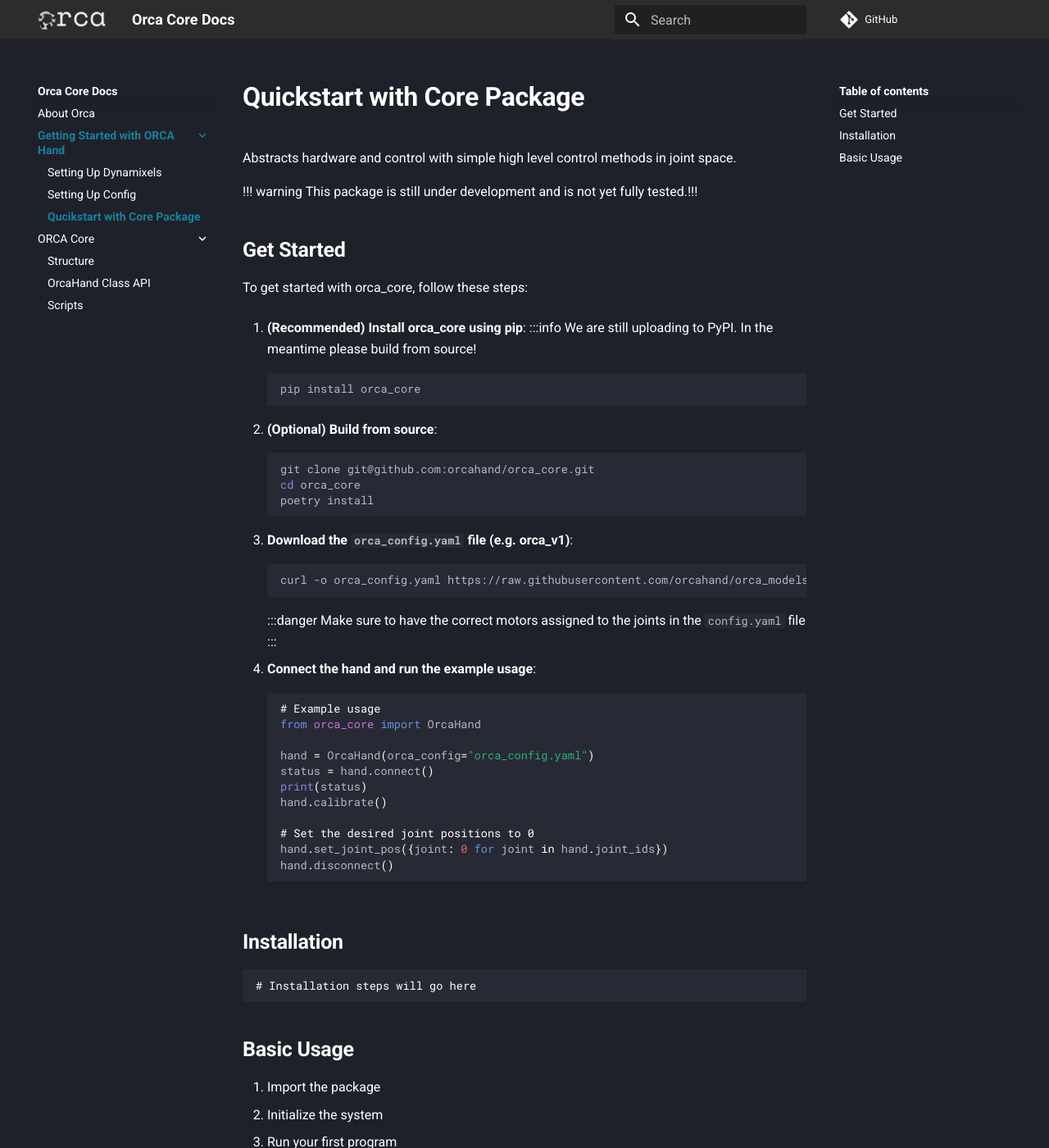
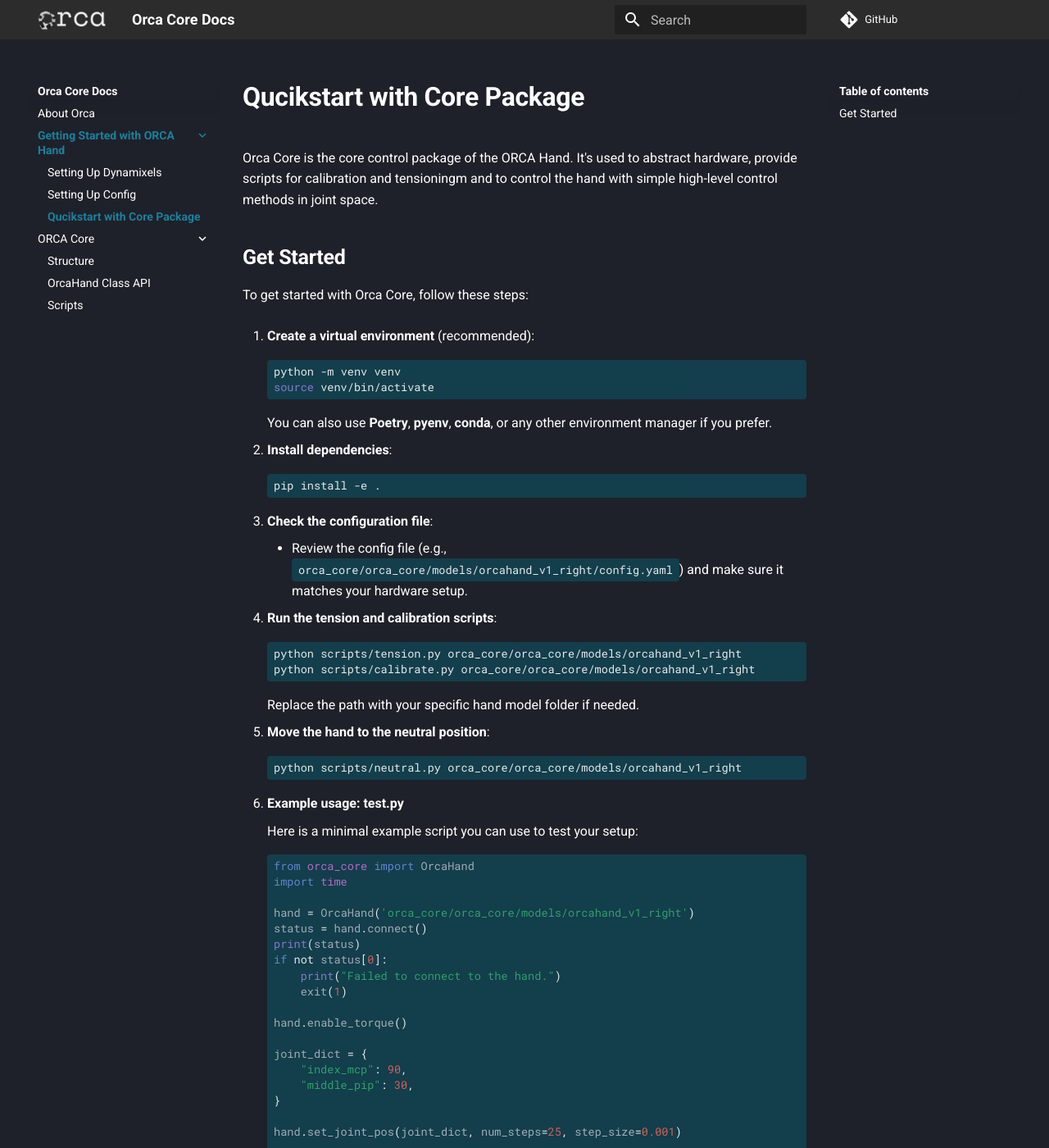
Before and after one commit to orcahand/orca_core, an MkDocs documentation site: the page built from docs/pages/getting-started-docs/quickstart-with-core-package.md, in a window 1280 px wide and 1400 px high. Shown: the whole window at 82% size. Built offline with MkDocs 1.6.1 and Material for MkDocs 9.7.7, drawn with Linux system fonts in a browser that asks for light colours; some of the changed text lies outside the part shown.

````diff
--- a/docs/css/overrides.css
+++ b/docs/css/overrides.css
@@ -98,3 +98,28 @@
   font-size: 1rem !important;
   line-height: 1.1;
 }
+
+/* Override Material’s inline‐code vars */
+:root {
+  --md-typeset-code-background: #0c5b6f91;
+  --md-typeset-code-border-radius: 4px;
+  --md-typeset-code-padding: 5px 8px;
+  --md-typeset-code-opacity: 0.9;
+}
+
+/* Fallback in case theme uses direct selectors */
+.md-typeset code {
+  background-color: var(--md-typeset-code-background) !important;
+  border-radius: var(--md-typeset-code-border-radius) !important;
+  padding: var(--md-typeset-code-padding) !important;
+  opacity: var(--md-typeset-code-opacity) !important;
+}
+
+/* Fallback in case theme uses direct selectors */
+.md-typeset code {
+  background-color: var(--md-typeset-code-background) !important;
+  color: #ffffff !important;                            /* make inline code text white */
+  border-radius: var(--md-typeset-code-border-radius) !important;
+  padding: var(--md-typeset-code-padding) !important;
+  opacity: var(--md-typeset-code-opacity) !important;
+}
--- a/docs/pages/getting-started-docs/quickstart-with-core-package.md
+++ b/docs/pages/getting-started-docs/quickstart-with-core-package.md
@@ -1,62 +1,77 @@
-# Quickstart with Core Package
-
-Abstracts hardware and control with simple high level control methods in joint space.
-
-!!!  warning
-This package is still under development and is not yet fully tested.!!!
+Orca Core is the core control package of the ORCA Hand. It's used to abstract hardware, provide scripts for calibration and tensioningm and to control the hand with simple high-level control methods in joint space.
 
 ## Get Started
 
-To get started with orca_core, follow these steps:
+To get started with Orca Core, follow these steps:
 
-1. **(Recommended) Install orca_core using pip**:
-    :::info
-    We are still uploading to PyPI. In the meantime please build from source!
+1. **Create a virtual environment** (recommended):
+
     ```sh
-    pip install orca_core
+    python -m venv venv
+    source venv/bin/activate
     ```
 
-2. **(Optional) Build from source**:
+    You can also use **Poetry**, **pyenv**, **conda**, or any other environment manager if you prefer.
+
+2. **Install dependencies**:
 
     ```sh
-    git clone git@github.com:orcahand/orca_core.git
-    cd orca_core
-    poetry install
+    pip install -e .
     ```
 
-3. **Download the `orca_config.yaml` file (e.g. orca_v1)**:
+3. **Check the configuration file**:
+
+    - Review the config file (e.g., `orca_core/orca_core/models/orcahand_v1_right/config.yaml`) and make sure it matches your hardware setup.
+
+4. **Run the tension and calibration scripts**:
+
     ```sh
-    curl -o orca_config.yaml https://raw.githubusercontent.com/orcahand/orca_models/main/orca_v1/orca_config.yaml
+    python scripts/tension.py orca_core/orca_core/models/orcahand_v1_right
+    python scripts/calibrate.py orca_core/orca_core/models/orcahand_v1_right
     ```
-    :::danger
-    Make sure to have the correct motors assigned to the joints in the `config.yaml` file
-    :::
 
-4. **Connect the hand and run the example usage**:
+    Replace the path with your specific hand model folder if needed.
+
+5. **Move the hand to the neutral position**:
+
+    ```sh
+    python scripts/neutral.py orca_core/orca_core/models/orcahand_v1_right
+    ```
+
+6. **Example usage: test.py**
+
+    Here is a minimal example script you can use to test your setup:
+
     ```python
-    # Example usage
     from orca_core import OrcaHand
+    import time
 
-    hand = OrcaHand(orca_config="orca_config.yaml")
+    hand = OrcaHand('orca_core/orca_core/models/orcahand_v1_right')
     status = hand.connect()
     print(status)
-    hand.calibrate()
+    if not status[0]:
+        print("Failed to connect to the hand.")
+        exit(1)
 
-    # Set the desired joint positions to 0
-    hand.set_joint_pos({joint: 0 for joint in hand.joint_ids})
+    hand.enable_torque()
+
+    joint_dict = {
+        "index_mcp": 90,
+        "middle_pip": 30,
+    }
+
+    hand.set_joint_pos(joint_dict, num_steps=25, step_size=0.001)
+
+    time.sleep(2)
+    hand.disable_torque()
     hand.disconnect()
     ```
 
-## Installation
+---
 
-```bash
-# Installation steps will go here
-```
+**Note:**
+- Always ensure your `config.yaml` matches your hardware and wiring.
+- All scripts in the `scripts/` folder take the model path as their first argument.
+- For more advanced usage, see the other scripts and the API documentation.
 
-## Basic Usage
-
-1. Import the package
-2. Initialize the system
-3. Run your first program
-
-More content will be added here...
+---
--- a/mkdocs.yml
+++ b/mkdocs.yml
@@ -58,9 +58,6 @@ nav:
       - OrcaHand Class API: pages/orca-core-docs/orcahand-api.md
       - Scripts: pages/orca-core-docs/orca-core-scripts.md
 
-extra_css:
-  - css/overrides.css
-
 extra:
   social:
     - icon: fontawesome/brands/linkedin
@@ -69,3 +66,6 @@ extra:
       link: https://x.com/orca_hand
     - icon: fontawesome/brands/github
       link: https://github.com/orca-hand
+
+extra_css:
+  - css/overrides.css
````
Also changed, not shown: docs/index.md (+5 -7 lines), docs/pages/orca-core-docs/orca-core-structure.md (+19 -32 lines), 1 other file.
